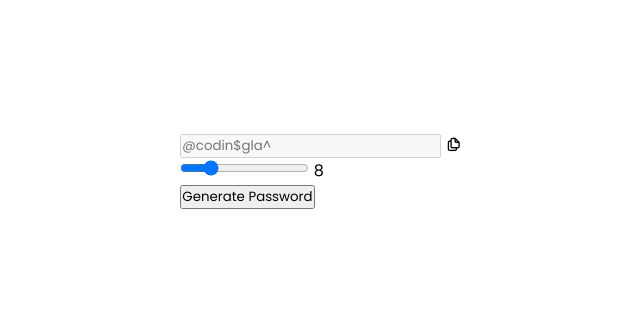
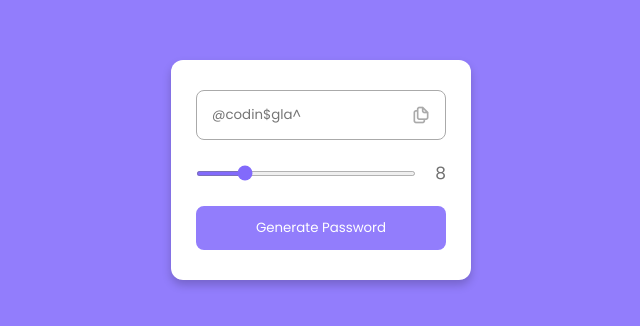
Before and after one commit to Studdnet/part-password-generator, a plain HTML site: page index.html in a window 1280 px wide. Shown: the part 230-556 px from the top of the page, without its empty margins (319-959 px from the left). Drawn offline with nearby package versions, Linux system fonts and the light colour scheme.

Commit message:
CSS and HTML-parts of this project are completed

```diff
--- a/index.html
+++ b/index.html
@@ -7,13 +7,14 @@
 	<title>Password Generator</title>
 	<link rel="stylesheet" href="https://unicons.iconscout.com/release/v4.0.0/css/line.css">
 	<link rel="stylesheet" href="style.css">
+	<script src="script.js" defer></script>
 </head>
 <body>
 
 	<div class="wrapper">
 		<div class="password-box">
 			<input type="text" placeholder="@codin$gla^" disabled>
-			<i class="uiL uil-copy"></i>
+			<i class="uiL uil-copy copy-icon"></i>
 		</div>
 
 		<div class="range-box">
@@ -24,7 +25,5 @@
 		<button class="generate-button">Generate Password</button>
 	</div>
 
-
-	<script src="script.js"></script>
 </body>
 </html>
--- a/style.css
+++ b/style.css
@@ -12,4 +12,80 @@ body {
 	display: flex;
 	align-items: center;
 	justify-content: center;
+	background-color: #927dfc;
 }
+
+.wrapper {
+	position: relative;
+	max-width: 300px;
+	width: 100%;
+	background-color: #fff;
+	border-radius: 12px;
+	padding: 30px 25px;
+	box-shadow: 0 5px 10px rgba(0, 0, 0, .2);
+}
+
+.wrapper .password-box {
+	position: relative;
+	height: 50px;
+}
+
+.password-box input {
+	height: 100%;
+	width: 100%;
+	border-radius: 8px;
+	border: 1px solid #aaa;
+	padding: 0 45px 0 15px;
+	background-color: transparent;
+}
+
+.password-box .copy-icon {
+	color: #aaa;
+	position: absolute;
+	right: 15px;
+	top: 50%;
+	transform: translateY(-50%);
+	font-size: 20px;
+	cursor: pointer;
+	transition: all 0.3s ease 0s;
+}
+
+.copy-icon:hover {
+	color: #826afb;
+}
+
+.wrapper .range-box {
+	display: flex;
+	align-items: center;
+	margin-top: 20px;
+}
+
+.range-box input {
+	width: 100%;
+	height: 5px;
+	accent-color: #826afb;
+}
+
+.range-box .slider-number {
+	min-width: 30px;
+	text-align: right;
+	font-size: 17px;
+	color: #707070;
+}
+
+.wrapper .generate-button {
+	color: #fff;
+	width: 100%;
+	padding: 12px 0;
+	margin-top: 20px;
+	background-color: #927dfc;
+	border: none;
+	border-radius: 8px;
+	cursor: pointer;
+	transition: all 0.3s ease 0s;
+}
+
+.generate-button:hover {
+	background-color: #826afb;
+	color: greenyellow;
+}
```
